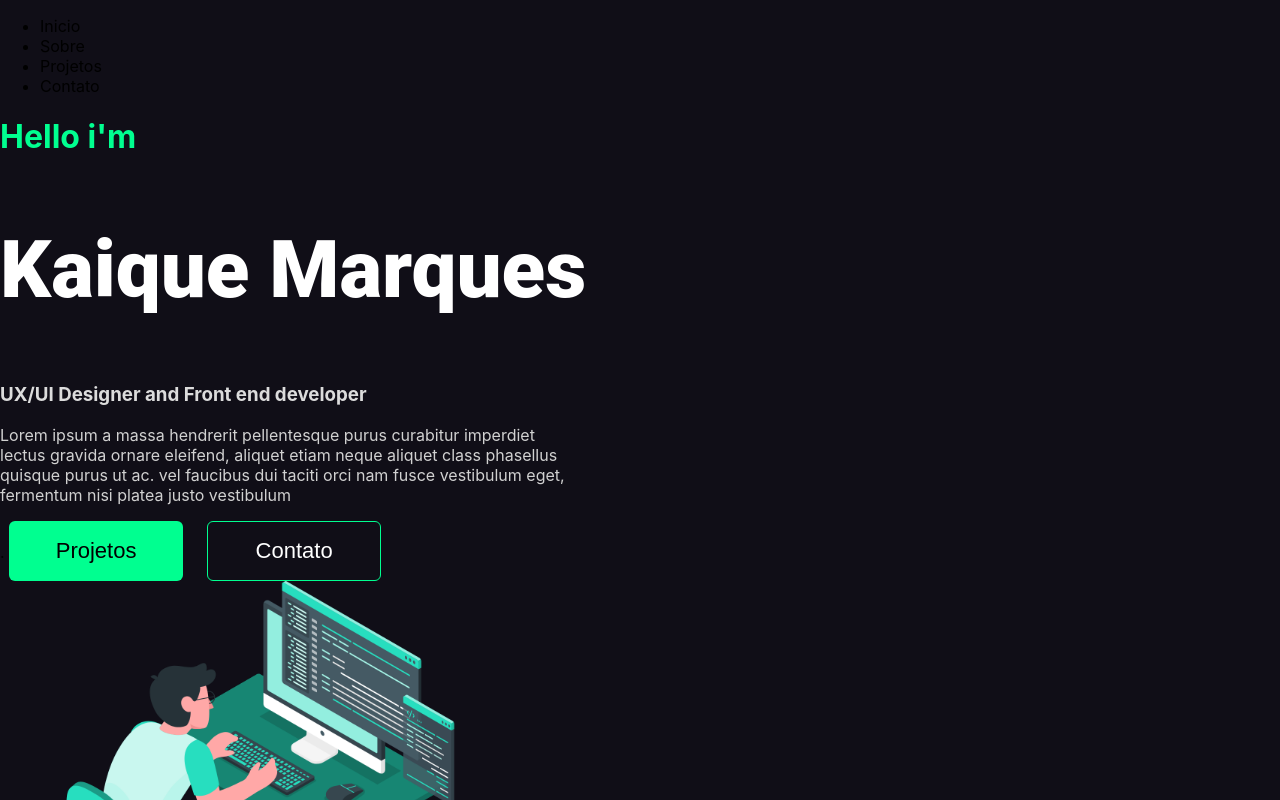
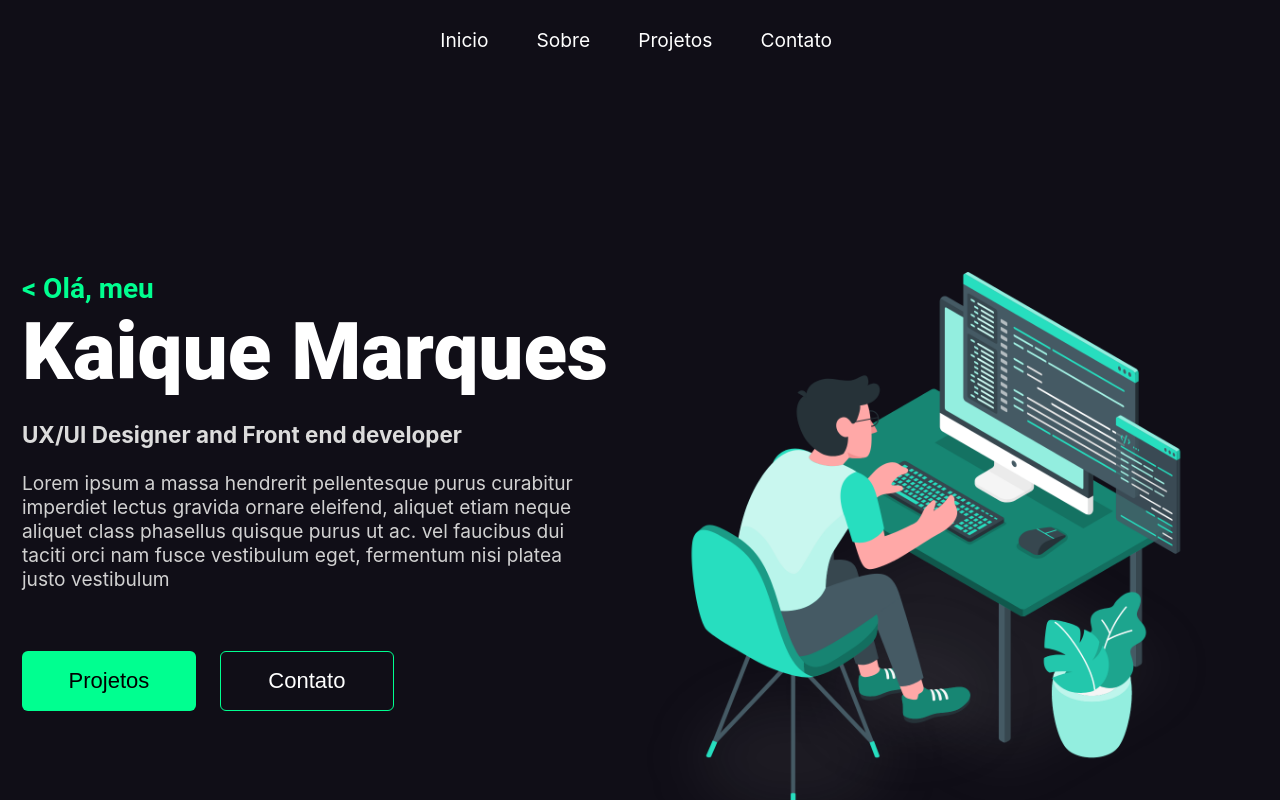
Before and after one commit to KaiqueMP/personal-site, a React (Create React App) app: page / in a window 1280 px wide. Shown: the top 800 px of the page. Built offline with nearby package versions, Linux system fonts and the light colour scheme.

Commit message:
Tela de inicio
Organizado o CSS da tela inicial.
Criado o flex box e o efeito de typing

```diff
--- a/package.json
+++ b/package.json
@@ -8,7 +8,8 @@
     "@testing-library/user-event": "^7.1.2",
     "react": "^16.13.0",
     "react-dom": "^16.13.0",
-    "react-scripts": "3.4.0"
+    "react-scripts": "3.4.0",
+    "react-typical": "^0.1.3"
   },
   "scripts": {
     "start": "react-scripts start",
--- /dev/null
+++ b/src/pages/Header/Header.css
@@ -0,0 +1,40 @@
+body, ul, li, p{
+    margin: 0px;
+    padding: 0px;
+    list-style: none;
+    font-size: 1.2rem;
+
+}
+
+nav{
+    display: flex;
+    align-items: center;
+}
+
+
+a{
+
+    text-decoration: none;
+    color: white;
+    margin-right: 3rem;
+    cursor: pointer;
+}
+a:hover{
+    transition: all 0,2s;
+    color: #00FF90;
+}
+
+
+.App-header{
+    display: flex;
+    justify-content: flex-end;
+
+    height: 5rem;
+}
+
+.menu{
+    display: flex;
+
+    margin-right: 25rem;
+    display: flex;
+}
--- a/src/pages/Header/Menu.js
+++ b/src/pages/Header/Menu.js
@@ -1,4 +1,5 @@
 import React, { Component } from 'react';
+import './Header.css';
 
 class Menu extends Component{
     render(){
@@ -6,11 +7,11 @@ class Menu extends Component{
             <div className="App">
                 <header className="App-header">
                     <nav>
-                        <ul>
-                            <li>Inicio</li>
-                            <li>Sobre</li>
-                            <li>Projetos</li>
-                            <li>Contato</li>
+                        <ul className="menu">
+                            <li><a>Inicio</a></li>
+                            <li><a>Sobre</a></li>
+                            <li><a>Projetos</a></li>
+                            <li><a>Contato</a></li>
                         </ul>
                     </nav>
                 </header>
--- a/src/pages/Inicio/Inicio.js
+++ b/src/pages/Inicio/Inicio.js
@@ -1,4 +1,5 @@
 import React, { Component } from 'react';
+import Typical from 'react-typical'
 import './inicio.css'
 
 
@@ -7,7 +8,12 @@ class Inicio extends Component{
         return(
             <div className="container">
                 <div clasName="leftItems">
-                    <h1> Hello i'm  </h1>
+                <Typical
+                    steps={["< Hello i'm />", 3000, '< Olá, meu nome é />', 5000]}
+                    loop={Infinity}
+                    wrapper="p"
+                    className="saudacao"
+                />
                     <h2> Kaique Marques </h2>
                     <h3>UX/UI Designer and Front end developer</h3>
                     <p>Lorem ipsum a massa hendrerit pellentesque purus curabitur
@@ -17,7 +23,7 @@ class Inicio extends Component{
                         fermentum nisi platea justo vestibulum
                     </p>
 
-              .      <button className="buttonSolid" href="">Projetos</button>
+                <button className="buttonSolid" href="">Projetos</button>
                     <button className="buttonBorder" href="">Contato</button>
                 </div>
 
--- a/src/pages/Inicio/inicio.css
+++ b/src/pages/Inicio/inicio.css
@@ -1,5 +1,8 @@
 .container{
-    flex-direction: row;
+    display: flex;
+    justify-content: center;
+    margin-top: 12rem;
+
 }
 
 .leftItems{
@@ -10,12 +13,14 @@
     align-items: right;
 }
 
-h1{
-    font: Medium 28px Roboto;
+.styles_typicalWrapper__1_Uvh {
+    font: 600 28px Roboto;
     letter-spacing: 0;
     color: #00FF90;
+    margin: 0px;
 }
 h2{
+    margin: 0px;
     text-align: left;
     font:  80px Roboto black;
     letter-spacing: 0;
@@ -45,6 +50,7 @@ p{
     border: none;
     font-size: 22px;
     margin-right: 24px;
+    margin-top: 60px;
 
 }
 
@@ -59,6 +65,8 @@ p{
 }
 
 .illustration{
-    width: 516px;
+    display: flex;
+    width: 650px;
+    justify-content: flex-end;
 
 }
```
Also changed, not shown: 1 other file (tests, documents, lock files or other folders).
